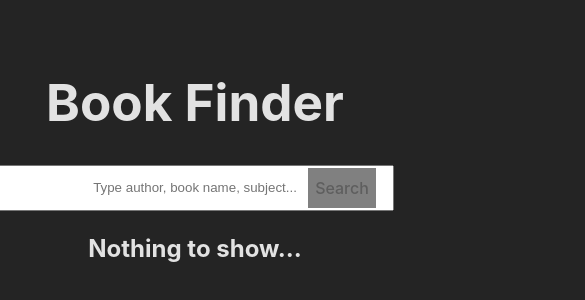
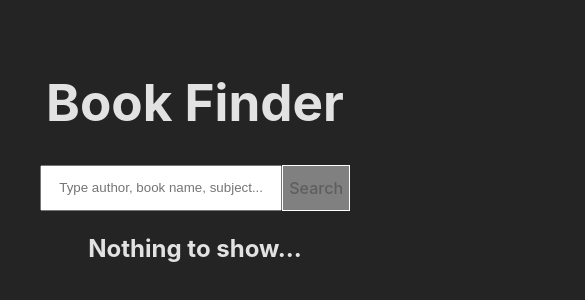
Before and after one commit to Cristiap17/books-finder, a React (Vite) app: page / in a window 390 px wide. Shown: the top 300 px of the page, 585 px wide, since content can reach past the window. Built offline with nearby package versions, Linux system fonts and the light colour scheme.

Commit message:
Add to responsive desing_2

```diff
--- a/src/index.css
+++ b/src/index.css
@@ -31,10 +31,11 @@ h1 {
   justify-content: center;
   align-items: center;
   position: relative;
+  width: 100%;
 }
 
 input {
-  width: 500px;
+  width: 100%;
   height: 40px;
   text-align: center;
 }
@@ -48,10 +49,8 @@ button {
   cursor: pointer;
   transition: border-color 0.25s;
   width: 70px;
-  height: 42px;
+  height: 46px;
   text-align: center;
-  position: absolute;
-  right: 2px;
 }
 
 button:hover {
@@ -75,40 +74,11 @@ span {
     gap: 10px;
   }
 
-  .HeaderContainer {
+  .Search-container {
     width: 100%;
-  }
-
-  .Search-container {
-    width: 100vh;
   }
 
   .Search-container button {
     right: 92px;
   }
-
-  @media (max-width: 425px) {
-    .HeaderContainer {
-      width: 100%;
-    }
-
-    .Search-container input {
-      width: 390px;
-    }
-
-    .Search-container button {
-      right: 240px;
-    }
-  }
-
-  @media (max-width: 375px) {
-    .Search-container button {
-      right: 275px;
-    }
-
-    .Search-container input {
-      width: 320px;
-      font-size: 10px;
-    }
-  }
 }
```
